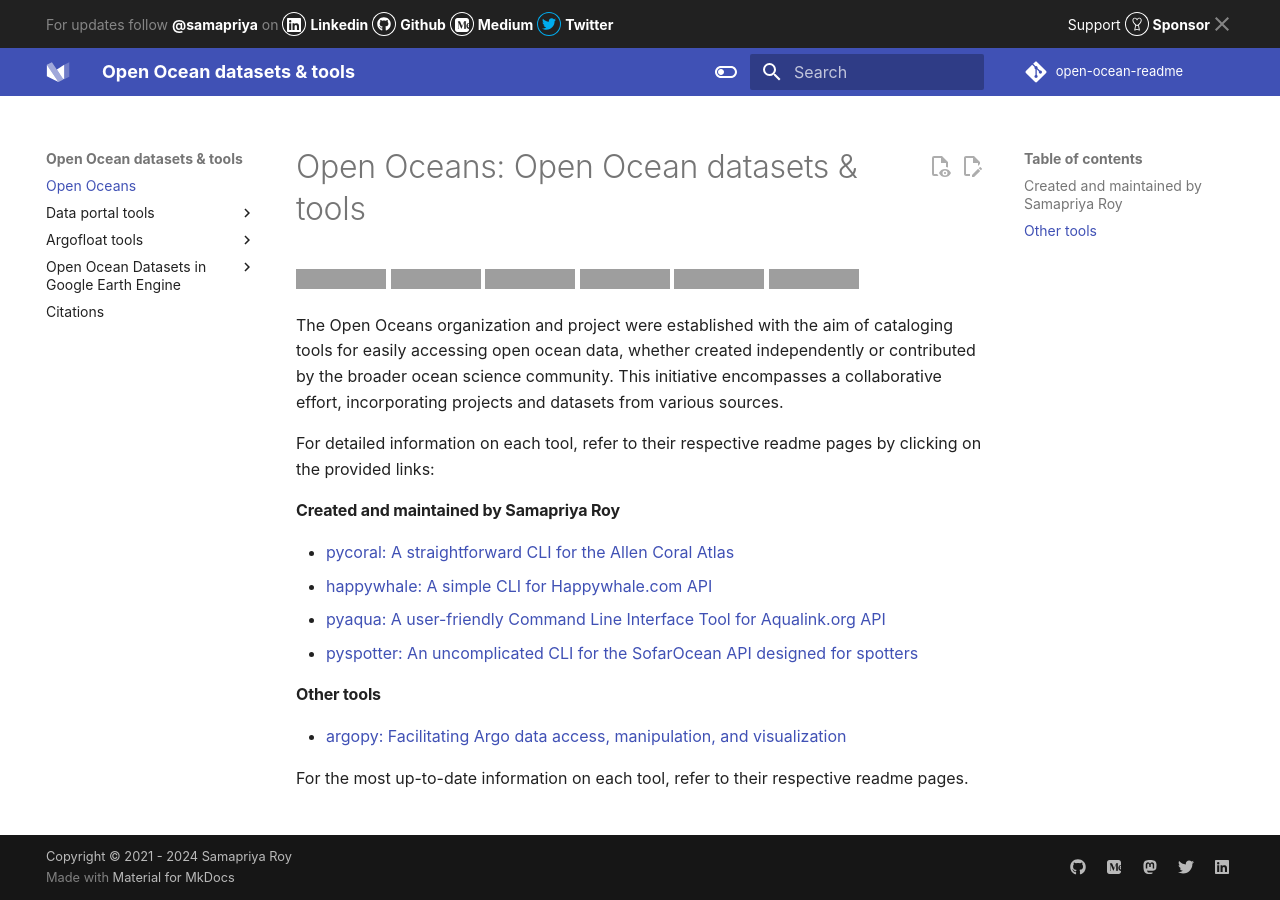
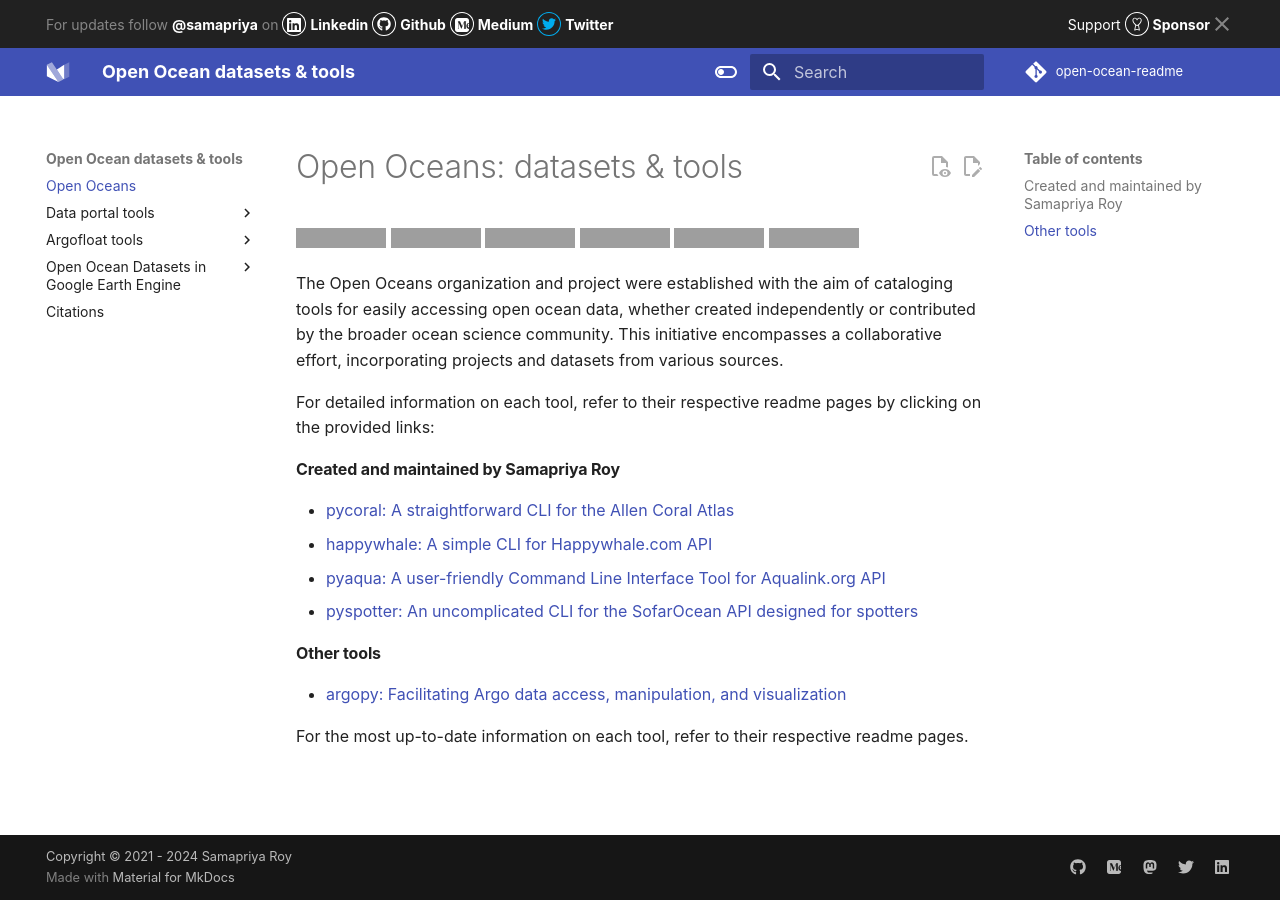
Before and after one commit to open-oceans/open-oceans.github.io, an MkDocs documentation site: the page built from docs/index.md, in a window 1280 px wide, cut to the strip 0-900 px from the top of the page. Built offline with MkDocs 1.6.1 and Material for MkDocs 9.7.7, drawn with Linux system fonts in a browser that asks for light colours; some web fonts are replaced; comment, search, counter and statistics services are not loaded; grey boxes are pictures that could not be loaded.

Commit message:
updated title

```diff
--- a/docs/index.md
+++ b/docs/index.md
@@ -1,4 +1,4 @@
-# Open Oceans: Open Ocean datasets & tools
+# Open Oceans: datasets & tools
 
 [![LinkedIn](https://img.shields.io/badge/LinkedIn-0077B5?style=plastic&logo=linkedin&logoColor=white)](https://www.linkedin.com/in/samapriya/)
 [![Medium](https://img.shields.io/badge/Medium-12100E?style=flat&logo=medium&logoColor=white)](https://medium.com/@samapriyaroy)
```
